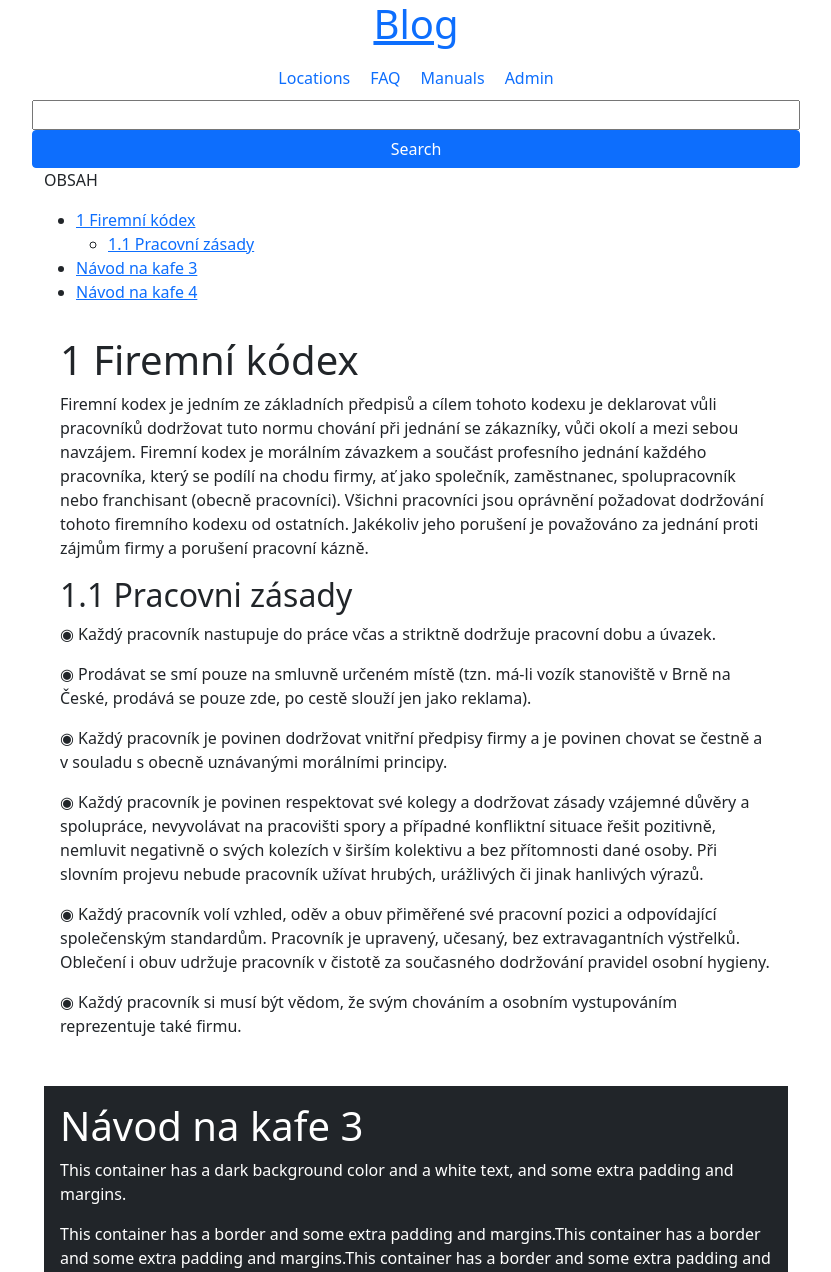
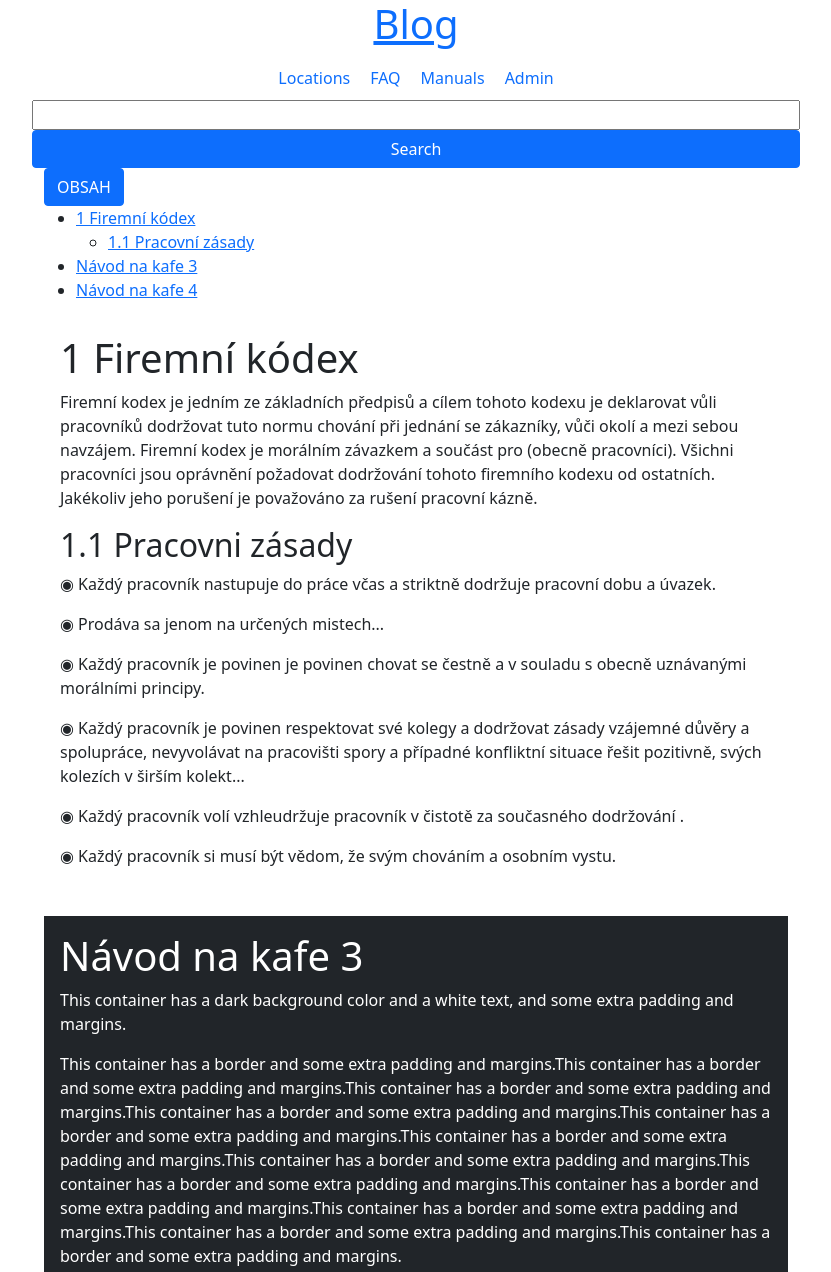
Before and after one commit to simonabrejcakova/flask_project, a Python web app: template mdblog/templates/mod_blog/barista.jinja in a window 1280 px wide. Shown: the top 1272 px of the page, without its empty margins (224-1055 px from the left). Run offline with Jinja, Linux system fonts and the light colour scheme; the template is opened without the code that fills it, so the values that code supplies are empty, except form fields; form fields are guessed from the names that the template uses.

Commit message:
hidden button

```diff
--- a/mdblog/templates/mod_blog/barista.jinja
+++ b/mdblog/templates/mod_blog/barista.jinja
@@ -14,15 +14,29 @@
         onmousedown="doSearch(document.getElementById('search').value)" value="Find">Search</button>
   </div>
 
-  <p>OBSAH</p>
+
+  <button class="btn btn-primary" type="submit" onclick="myFunction()">OBSAH</button>
+
+  <div id="CONTENT">
   <ul>
   <li><a href="#navod1">1 Firemní kódex</a></li>
     <ul><li><a href="#navod11">1.1 Pracovní zásady</a></li></ul>
   <li><a href="#navod3">Návod na kafe 3</a></li>
   <li><a href="#navod4">Návod na kafe 4</a></li>
   </ul>
+  </div>
 
 
+  <script>
+    function myFunction() {
+      var x = document.getElementById("CONTENT");
+      if (x.style.display === "none") {
+        x.style.display = "block";
+      } else {
+        x.style.display = "none";
+      }
+    }
+    </script>
 
 
 
@@ -31,27 +45,23 @@
     <h1 id="navod1">1 Firemní kódex</h1>
     <p>Firemní kodex je jedním ze základních předpisů a cílem tohoto kodexu je
       deklarovat vůli pracovníků dodržovat tuto normu chování při jednání se zákazníky, vůči okolí a mezi
-      sebou navzájem. Firemní kodex je morálním závazkem a součást profesního jednání každého pracovníka,
-      který se podílí na chodu firmy, ať jako společník, zaměstnanec, spolupracovník nebo franchisant
+      sebou navzájem. Firemní kodex je morálním závazkem a součást pro
       (obecně pracovníci). Všichni pracovníci jsou oprávnění požadovat dodržování tohoto firemního kodexu od
-      ostatních. Jakékoliv jeho porušení je považováno za jednání proti zájmům firmy a porušení pracovní kázně.</p>
+      ostatních. Jakékoliv jeho porušení je považováno za rušení pracovní kázně.</p>
     <h2 id=navod11>1.1 Pracovni zásady</h2>
     <p> ◉ Každý pracovník nastupuje do práce včas a striktně dodržuje pracovní dobu a úvazek.</p>
-    <p> ◉ Prodávat se smí pouze na smluvně určeném místě (tzn. má-li vozík stanoviště v Brně na České, prodává se
-       pouze zde, po cestě slouží jen jako reklama).
+    <p> ◉ Prodáva sa jenom na určených mistech...
     </p>
-    <p> ◉ Každý pracovník je povinen dodržovat vnitřní předpisy firmy a je povinen chovat se čestně a v souladu
+    <p> ◉ Každý pracovník je povinen je povinen chovat se čestně a v souladu
       s obecně uznávanými morálními principy.
     </p>
     <p> ◉ Každý pracovník je povinen respektovat své kolegy a dodržovat zásady vzájemné důvěry a spolupráce,
-      nevyvolávat na pracovišti spory a případné konfliktní situace řešit pozitivně, nemluvit negativně o
-       svých kolezích v širším kolektivu a bez přítomnosti dané osoby. Při slovním projevu nebude pracovník
-        užívat hrubých, urážlivých či jinak hanlivých výrazů.
+      nevyvolávat na pracovišti spory a případné konfliktní situace řešit pozitivně,
+       svých kolezích v širším kolekt...
     </p>
-    <p> ◉ Každý pracovník volí vzhled, oděv a obuv přiměřené své pracovní pozici a odpovídající společenským
-      standardům. Pracovník je upravený, učesaný, bez extravagantních výstřelků. Oblečení i obuv udržuje
-      pracovník v čistotě za současného dodržování pravidel osobní hygieny.</p>
-    <p> ◉ Každý pracovník si musí být vědom, že svým chováním a osobním vystupováním reprezentuje také firmu.</p>
+    <p> ◉ Každý pracovník volí vzhleudržuje
+      pracovník v čistotě za současného dodržování .</p>
+    <p> ◉ Každý pracovník si musí být vědom, že svým chováním a osobním vystu.</p>
 
   </div>
 
```
